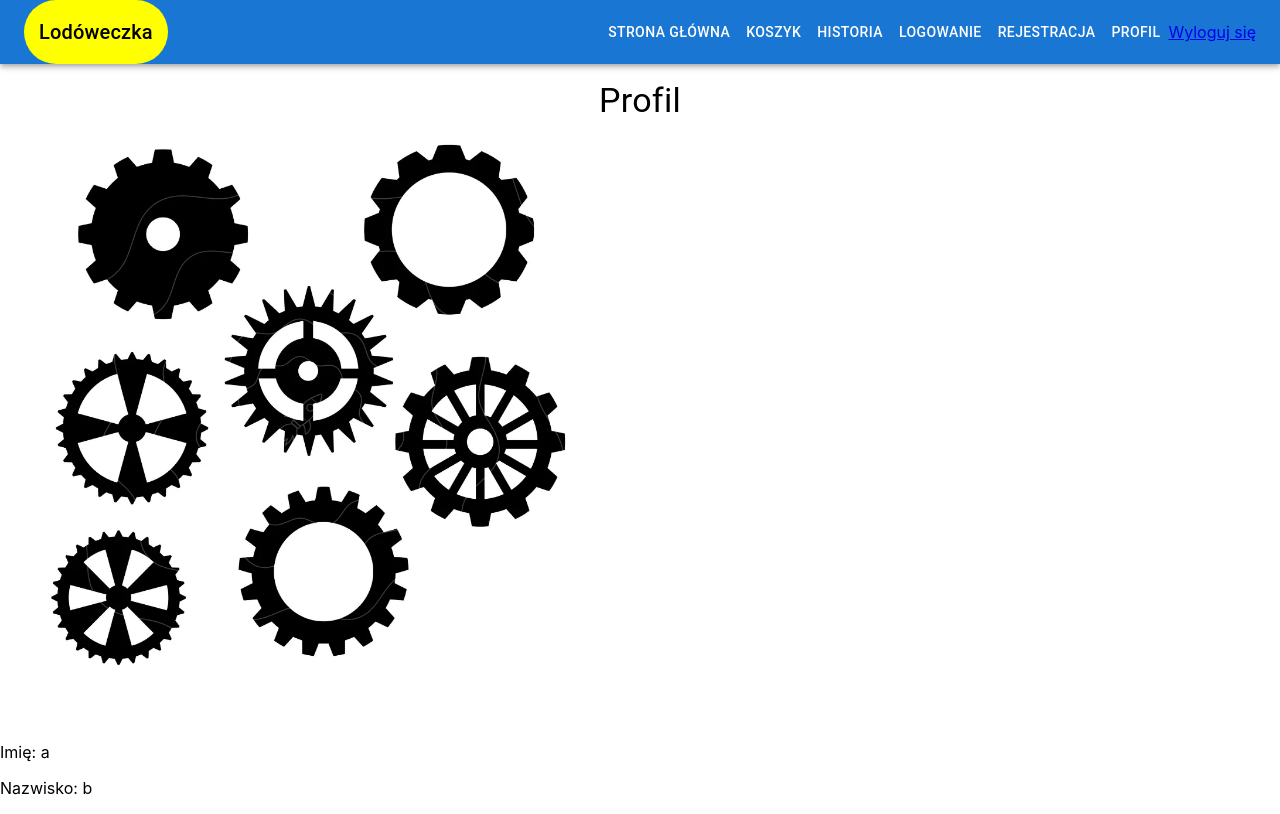
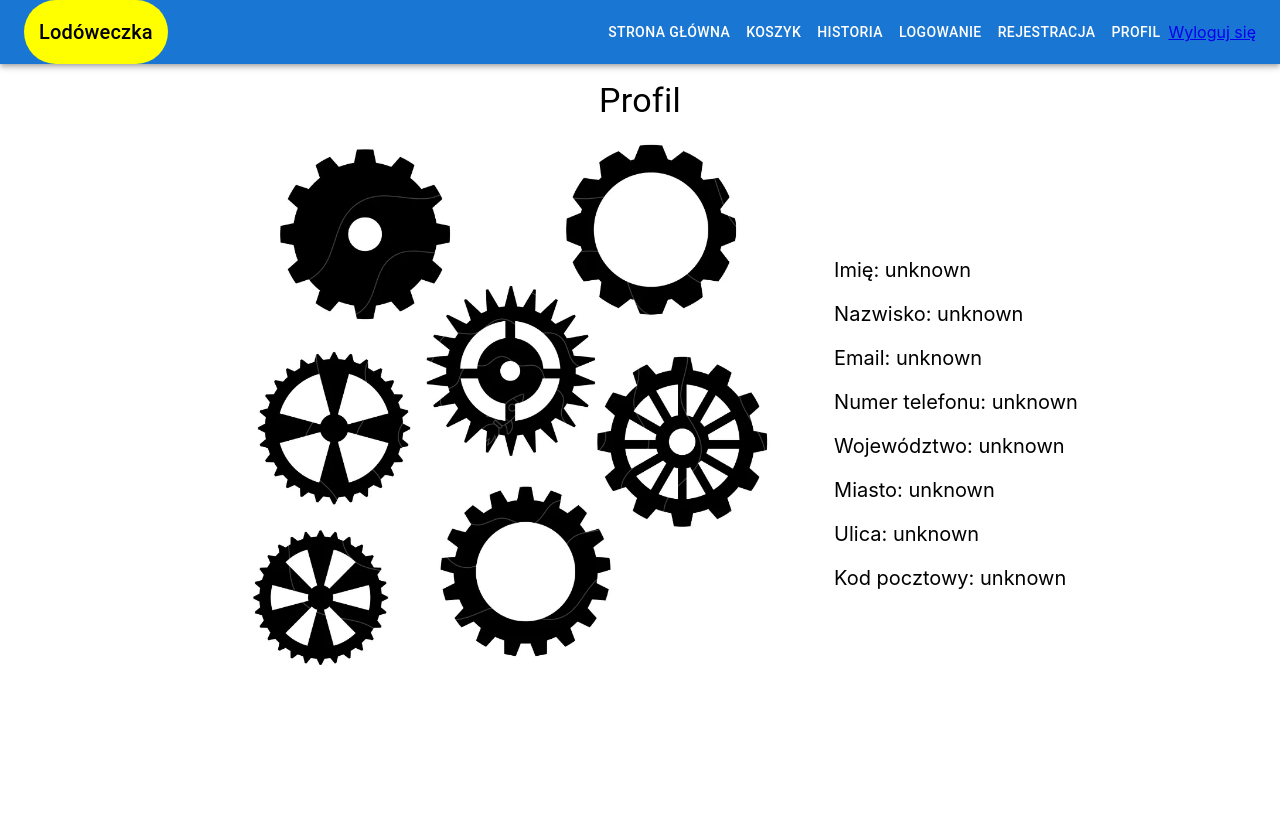
Before and after one commit to BlackRaven18/home-appliance-shop, a React (Create React App) app in the folder Frontend/: page /profil in a window 1280 px wide. Built offline with nearby package versions, Linux system fonts and the light colour scheme; no server answers.

Commit message:
displaying profile

```diff
--- a/Frontend/src/router/router.tsx
+++ b/Frontend/src/router/router.tsx
@@ -8,8 +8,8 @@ import Adminhome from '../view/Adminhome/Adminhome';
 import Product from '../view/Product/Product';
 import Koszyk from './../view/Koszyk';
 import Historia from './../view/Historia';
-import Profil from './../view/Profil';
-import Adminprofil from './../view/Adminprofil';
+import Profil from '../view/Profil/Profil';
+import Adminprofil from '../view/Profil/Adminprofil';
 import {
     createBrowserRouter,
 } from "react-router-dom";
--- a/Frontend/src/view/Profil.tsx
+++ /dev/null
@@ -1,52 +0,0 @@
-import * as React from 'react';
-import Typography from '@mui/material/Typography';
-import Topbar from './../topbar/Topbar';
-import axios from 'axios';
-import {useState} from "react";
-
-let url = 'http://localhost:8080';
-
-interface Person {
-    name: string;
-    surname: string;
-}
-
-function Profil() {
-    const [person, setPerson] = useState<Person>();
-    // funkcja pobierająca dane z bazy danych
-    const personId = '64314d722094072d790a5e00';
-    React.useEffect(() => {
-        getPerson();
-    }, []);
-    const getPerson = () => {
-        axios
-            .get(url + `/persons/` + personId)
-            .then( (response)=> {
-                setPerson(response.data);
-            })
-            .catch(function (error) {
-                setPerson({name: "a", surname: "b"});
-                console.log(error);
-            });
-    };
-
-
-
-    return (
-        <div>
-            <Topbar />
-            <Typography variant="h4" align="center" sx={{ mt: 2 }}>
-                Profil
-            </Typography>
-            <div>
-                <img src={require('./Trybiki.png')} alt='' width='600'/>
-                <div>
-                    <p>Imię: {person? person.name: "unknown"}</p>
-                    <p>Nazwisko: {person? person.surname: "unknown"}</p>
-                </div>
-            </div>
-        </div>
-    );
-}
-
-export default Profil;
--- a/Frontend/src/view/Adminprofil.tsx
+++ b/Frontend/src/view/Profil/Adminprofil.tsx
@@ -1,6 +1,7 @@
 import * as React from 'react';
 import Typography from '@mui/material/Typography';
-import Admintopbar from './../topbar/Admintopbar';
+import Admintopbar from '../../topbar/Admintopbar';
+import Profillist from './Profillist';
 
 function Adminprofil() {
   return (
@@ -9,6 +10,7 @@ function Adminprofil() {
       <Typography variant="h4" align="center" sx={{ mt: 2 }}>
         Profil
       </Typography>
+      <Profillist/>
     </div>
   );
 }
--- /dev/null
+++ b/Frontend/src/view/Profil/Profil.tsx
@@ -0,0 +1,18 @@
+import * as React from 'react';
+import Typography from '@mui/material/Typography';
+import Topbar from '../../topbar/Topbar';
+import Profillist from './Profillist';
+
+function Profil() {
+    return (
+        <div>
+            <Topbar />
+            <Typography variant="h4" align="center" sx={{ mt: 2 }}>
+                Profil
+            </Typography>
+            <Profillist/>
+        </div>
+    );
+}
+
+export default Profil;
--- /dev/null
+++ b/Frontend/src/view/Profil/Profillist.tsx
@@ -0,0 +1,54 @@
+import * as React from 'react';
+import axios from 'axios';
+import {useState} from "react";
+
+let url = 'http://localhost:8080';
+
+interface Person {
+    name: string;
+    surname: string;
+    email: string;
+    phoneNumber: string;
+    address: {
+        state: string;
+        city: string;
+        street: string;
+        postCode: string;
+    };
+}
+const Profillist = () => {
+    const [person, setPerson] = useState<Person>();
+    // funkcja pobierająca dane z bazy danych
+    const personId = '64314d722094072d790a5e00';
+    React.useEffect(() => {
+        getPerson();
+    }, []);
+    const getPerson = () => {
+        axios
+            .get(url + `/persons/` + personId)
+            .then( (response)=> {
+                setPerson(response.data);
+            })
+            .catch(function (error) {
+                console.log(error);
+            });
+    };
+    return(
+        <div style={{ display: 'flex', alignItems: 'center', justifyContent: 'center' }}>
+            <div style={{ marginRight: '32px' }}>
+                <img src={require('../Trybiki.png')} alt='' width='600' />
+            </div>
+            <div>
+                <p style={{ fontSize: '20px' }}>Imię: {person ? person.name : "unknown"}</p>
+                <p style={{ fontSize: '20px' }}>Nazwisko: {person ? person.surname : "unknown"}</p>
+                <p style={{ fontSize: '20px' }}>Email: {person ? person.email : "unknown"}</p>
+                <p style={{ fontSize: '20px' }}>Numer telefonu: {person ? person.phoneNumber : "unknown"}</p>
+                <p style={{ fontSize: '20px' }}>Województwo: {person && person.address && person.address.state ? person.address.state : 'unknown'}</p>
+                <p style={{ fontSize: '20px' }}>Miasto: {person && person.address && person.address.city ? person.address.city : 'unknown'}</p>
+                <p style={{ fontSize: '20px' }}>Ulica: {person && person.address && person.address.street ? person.address.street : 'unknown'}</p>
+                <p style={{ fontSize: '20px' }}>Kod pocztowy: {person && person.address && person.address.postCode ? person.address.postCode : 'unknown'}</p>
+            </div>
+        </div>
+    );
+}
+export default Profillist;
```
